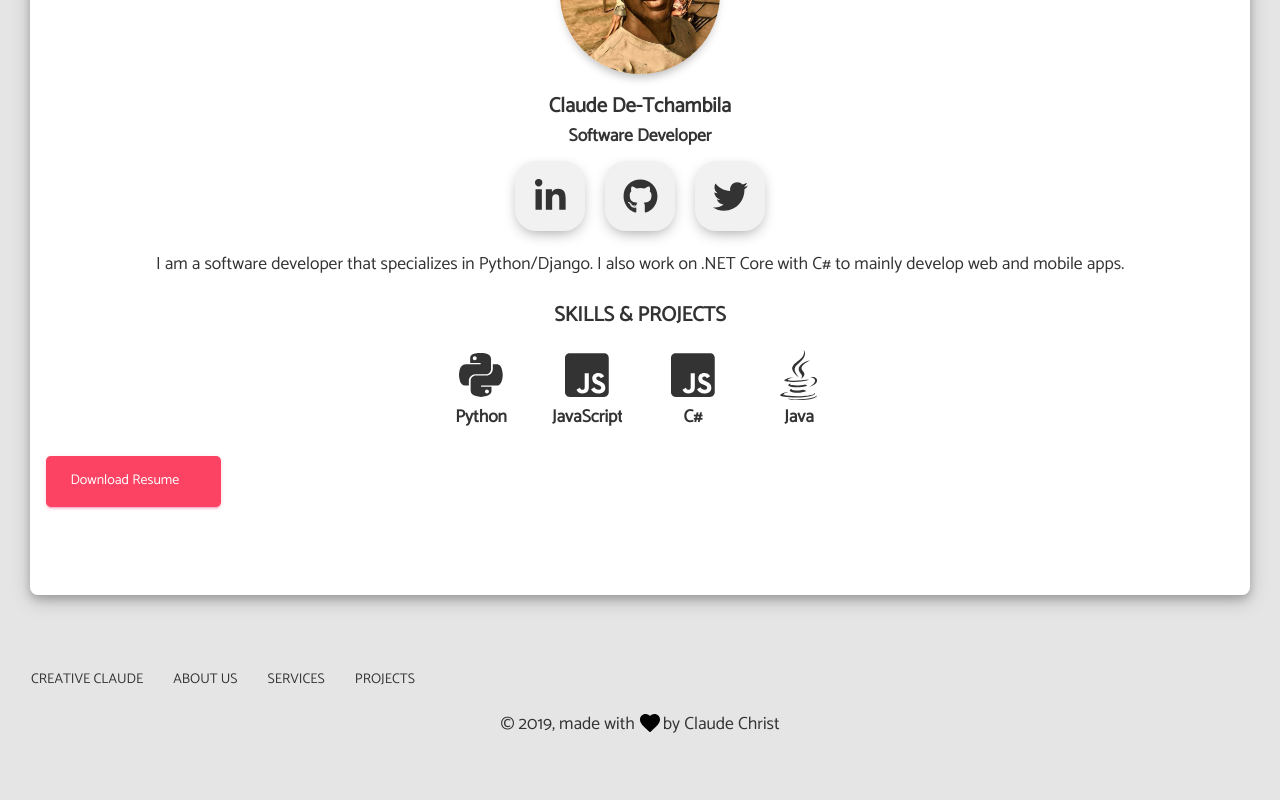
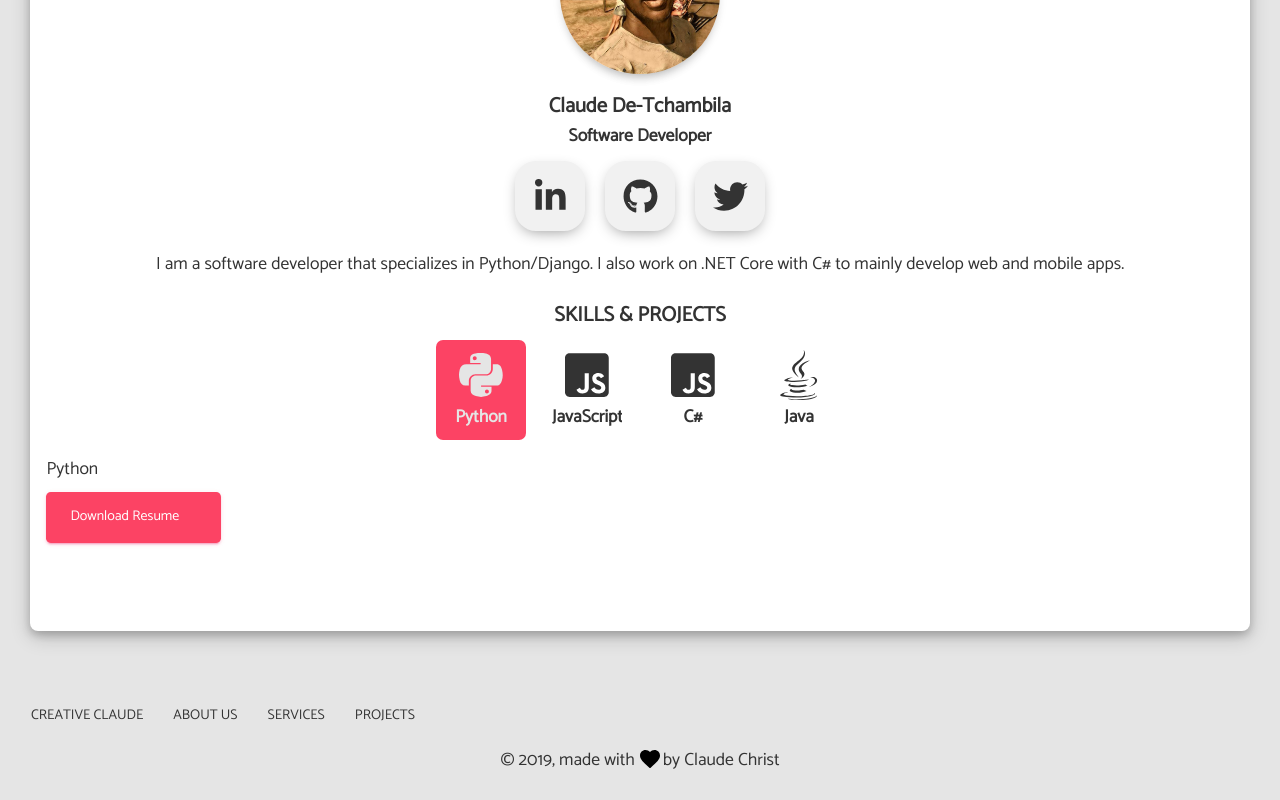
Before and after one commit to ChrisClaude/lulendo-claude-portfolio, a React (Create React App) app: page / in a window 1280 px wide. Shown: the part 806-1606 px from the top of the page. Before the commit the page ends 1570 px from the top, so only its background shows below. Built offline with nearby package versions, Linux system fonts and the light colour scheme.

Commit message:
lang class toggling implemented

```diff
--- a/src/App.css
+++ b/src/App.css
@@ -238,9 +238,15 @@ img {
     cursor: pointer;
 }
 
-.skills-lang:hover {
+.selected {
+    background-color: #FC4364;
+    color: #e5e5e5;
+}
+
+/*.skills-lang:hover {
+    color: #333;
     background-color: rgba(170, 170, 170, 0.35);
-}
+}*/
 
 .skills-box {
     padding: 10px 0;
--- a/src/components/Content.js
+++ b/src/components/Content.js
@@ -3,6 +3,48 @@ import claude_pic from "./../assets/img/claudes_pic2.jpg";
 import {FontAwesomeIcon} from "@fortawesome/react-fontawesome";
 
 class Content extends Component {
+
+    state = {
+        langClass: [{label: "skills-lang text-center selected", project: ""},
+            {label: "skills-lang text-center", project: "hidden"},
+            {label: "skills-lang text-center", project: "hidden"},
+            {label: "skills-lang text-center", project: "hidden"}]
+    };
+
+    handleLanguageClick = (e) => {
+        switch (e.target.id) {
+            case "python":
+                this.toggleClass(0);
+                break;
+            case "javascript":
+                this.toggleClass(1);
+                break;
+            case "csharp":
+                this.toggleClass(2);
+                break;
+            case "java":
+                this.toggleClass(3);
+                break;
+            default:
+                return;
+        }
+    };
+
+    toggleClass(idNum) {
+        let langClass = this.state.langClass;
+        const size = langClass.length;
+        for (let i = 0; i < size; i++) {
+            if (i === idNum) {
+                langClass[i].label = "skills-lang text-center selected";
+                langClass[i].project = "";
+                continue;
+            }
+            langClass[i].label = "skills-lang text-center";
+            langClass[i].project = "hidden";
+        }
+        this.setState(langClass);
+    }
+
     render() {
         return (
             <section className="content">
@@ -13,34 +55,52 @@ class Content extends Component {
                     <h3 className="text-center">Claude De-Tchambila</h3>
                     <h4 className="text-center">Software Developer</h4>
                     <div className="social-icons-box">
-                        <a href="https://www.linkedin.com/in/claude-christ-de-tchambila-a720ba143/" className="social-ic-btn"><FontAwesomeIcon icon={['fab', 'linkedin-in']} className="social-icons"/></a>
-                        <a href="https://github.com/ChClaude" className="social-ic-btn"><FontAwesomeIcon icon={['fab', 'github']} className="social-icons"/></a>
-                        <a href="https://twitter.com/ClaudeChrist_DT" className="social-ic-btn"><FontAwesomeIcon icon={['fab', 'twitter']} className="social-icons"/></a>
+                        <a href="https://www.linkedin.com/in/claude-christ-de-tchambila-a720ba143/"
+                           className="social-ic-btn"><FontAwesomeIcon icon={['fab', 'linkedin-in']}
+                                                                      className="social-icons"/></a>
+                        <a href="https://github.com/ChClaude" className="social-ic-btn"><FontAwesomeIcon
+                            icon={['fab', 'github']} className="social-icons"/></a>
+                        <a href="https://twitter.com/ClaudeChrist_DT" className="social-ic-btn"><FontAwesomeIcon
+                            icon={['fab', 'twitter']} className="social-icons"/></a>
                     </div>
                     <p>I am a software developer that specializes in Python/Django. I also work on .NET Core with C# to
                         mainly develop web and mobile apps.</p>
                     <div className="skills-box">
                         <h3 className="text-center">SKILLS & PROJECTS</h3>
                         <div className="skills-set">
-                            <div className="skills-lang text-center">
+                            <div className={this.state.langClass[0].label}>
                                 <FontAwesomeIcon icon={['fab', 'python']} className="ic-lang"/>
-                                <h4>Python</h4>
+                                <h4 id="python" onClick={this.handleLanguageClick}>Python</h4>
                             </div>
-                            <div className="skills-lang text-center">
+                            <div className={this.state.langClass[1].label}>
                                 <FontAwesomeIcon icon={['fab', 'js-square']} className="ic-lang"/>
-                                <h4>JavaScript</h4>
+                                <h4 id="javascript" onClick={this.handleLanguageClick}>JavaScript</h4>
                             </div>
-                            <div className="skills-lang text-center">
+                            <div className={this.state.langClass[2].label}>
                                 <FontAwesomeIcon icon={['fab', 'js-square']} className="ic-lang"/>
-                                <h4>C#</h4>
+                                <h4 id="csharp" onClick={this.handleLanguageClick}>C#</h4>
                             </div>
-                            <div className="skills-lang text-center">
-                                <FontAwesomeIcon icon={['fab', 'java']} className="ic-lang"/>
-                                <h4>Java</h4>
+                            <div className={this.state.langClass[3].label} id="java">
+                                <FontAwesomeIcon icon={['fab', 'java']} className="ic-lang" id="java-ic"/>
+                                <h4 id="java" onClick={this.handleLanguageClick}>Java</h4>
+                            </div>
+                        </div>
+                        <div className="gallery">
+                            <div id="python-prj" className={this.state.langClass[0].project}>
+                                Python
+                            </div>
+                            <div id="javascript-prj" className={this.state.langClass[1].project}>
+                                JavaScript
+                            </div>
+                            <div id="csharp-prj" className={this.state.langClass[2].project}>
+                                C#
+                            </div>
+                            <div id="java-prj" className={this.state.langClass[3].project}>
+                                Java
                             </div>
                         </div>
                         <a href="https://drive.google.com/uc?authuser=0&id=1MrHNZjn2zPfwtQuJji8FfhdxW0-p3qpv&export=download"
-                           className="btn btn-primary default-ver-margin" >
+                           className="btn btn-primary default-ver-margin">
                             Download Resume
                         </a>
                     </div>
--- a/src/components/Header.js
+++ b/src/components/Header.js
@@ -9,7 +9,7 @@ class Header extends Component {
                 <nav>
                     <button className="icon-button"><FontAwesomeIcon icon="bars"/></button>
                     <div>
-                        <Link to="/" class="navlinks">Lulendo</Link>
+                        <Link to="/" className="navlinks">Lulendo</Link>
                     </div>
                     <ul className="hidden">
                         <li><Link to="/">Home</Link></li>
```
